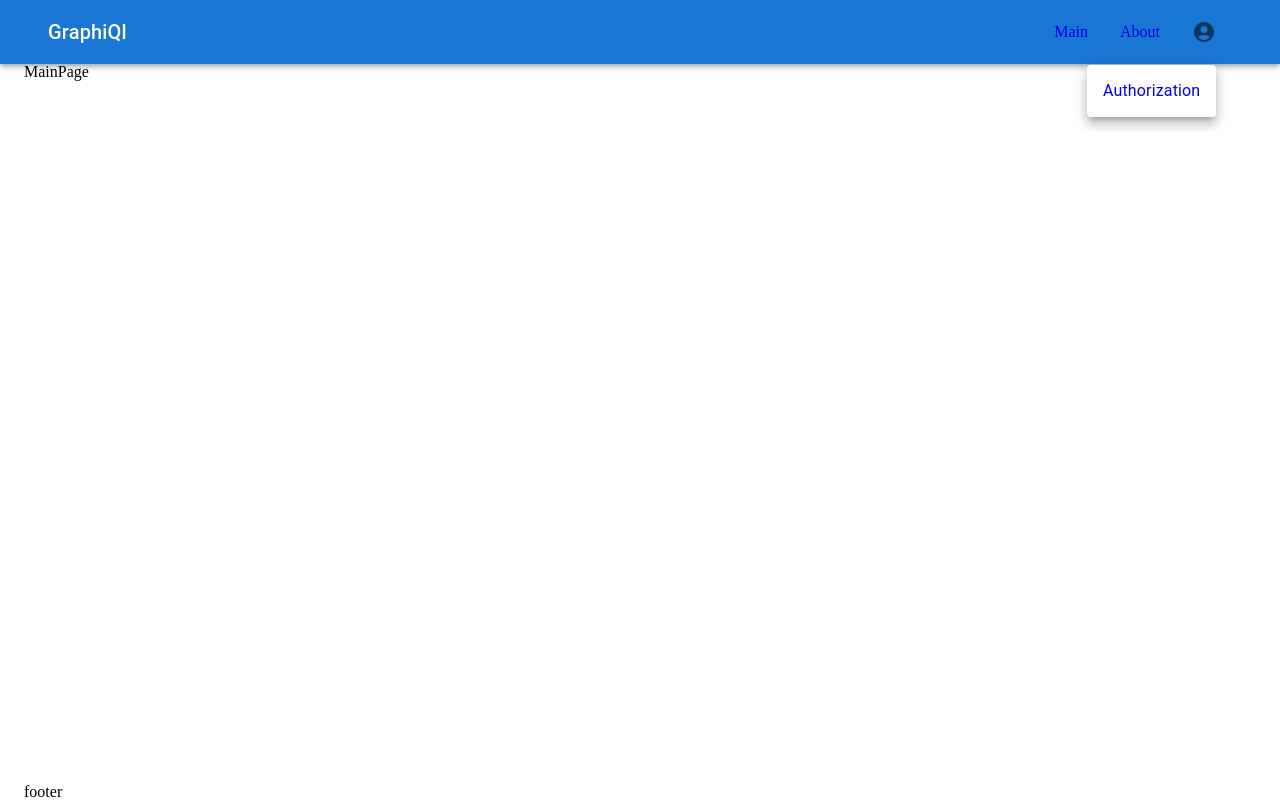
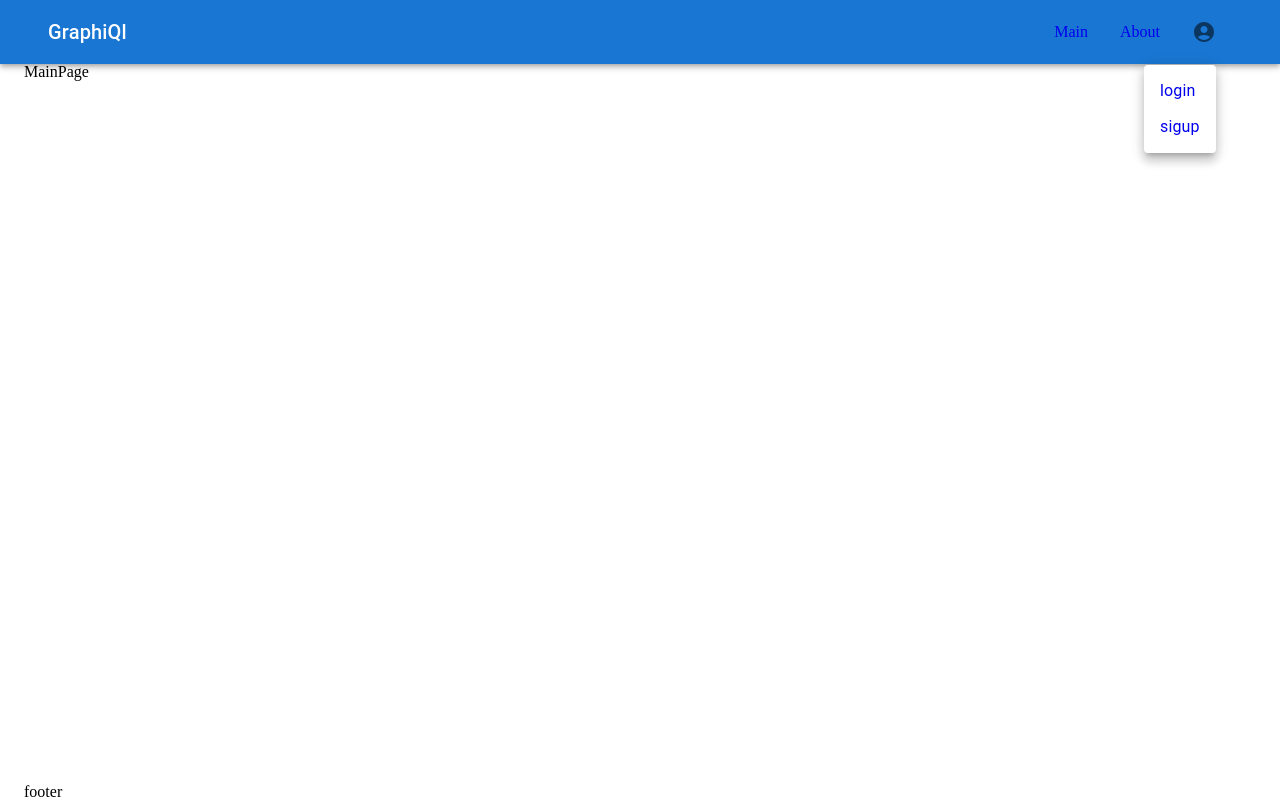
Before and after one commit to Egor-Dubovik/graphiql-app, a React (Vite) app: page / in a window 1280 px wide. Both pictures are taken after a click on the button 1204 px from the left and 32 px from the top of the page. Built offline with nearby package versions, Linux system fonts and the light colour scheme; no server answers.

Commit message:
refactor: add login, sigup to UserMenu

```diff
--- a/src/components/UserMenu/UserMenu.tsx
+++ b/src/components/UserMenu/UserMenu.tsx
@@ -16,8 +16,12 @@ const UserMenu: FC = () => {
     setAnchorElUser(event.currentTarget);
   };
 
-  const handleCloseUserMenu = async () => {
+  const handleCloseUserMenu = () => {
     setAnchorElUser(null);
+  };
+
+  const handleLogout = async () => {
+    handleCloseUserMenu();
     const serverErrMessage = await logout();
     navigate(ROUTES.LOGIN);
   };
@@ -44,11 +48,16 @@ const UserMenu: FC = () => {
         onClose={handleCloseUserMenu}
       >
         {user ? (
-          <MenuItem onClick={handleCloseUserMenu}>Log out</MenuItem>
+          <MenuItem onClick={handleLogout}>Log out</MenuItem>
         ) : (
-          <MenuItem onClick={handleCloseUserMenu}>
-            <NavLink to={ROUTES.LOGIN}>Authorization</NavLink>
-          </MenuItem>
+          <>
+            <MenuItem onClick={handleCloseUserMenu}>
+              <NavLink to={ROUTES.LOGIN}>login</NavLink>
+            </MenuItem>
+            <MenuItem onClick={handleCloseUserMenu}>
+              <NavLink to={ROUTES.REGISTRATION}>sigup</NavLink>
+            </MenuItem>
+          </>
         )}
       </Menu>
     </Box>
--- a/src/pages/AuthPage/AuthPage.tsx
+++ b/src/pages/AuthPage/AuthPage.tsx
@@ -1,9 +1,9 @@
-import React, { FC } from 'react';
+import React from 'react';
 import { Box } from '@mui/material';
 import AuthForm from '../../modules/forms/AuthForm/AuthForm';
 import { BackgroundImage, sxAuthContainer } from './AuthPage.style';
 
-const AuthPage: FC = () => {
+const AuthPage = (): JSX.Element => {
   return (
     <main className="main">
       <Box sx={sxAuthContainer}>
```
